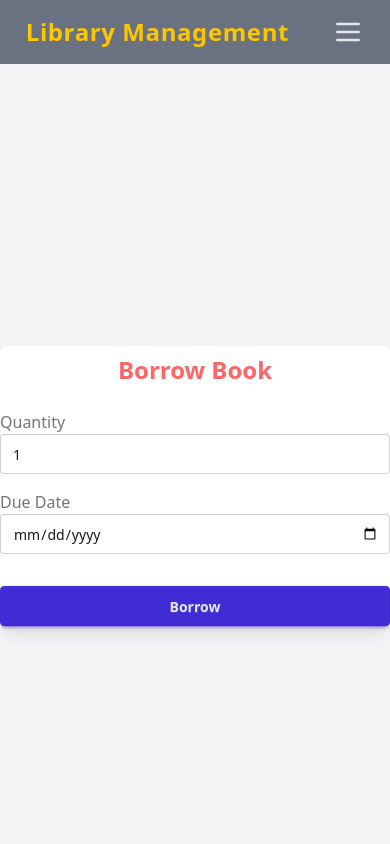
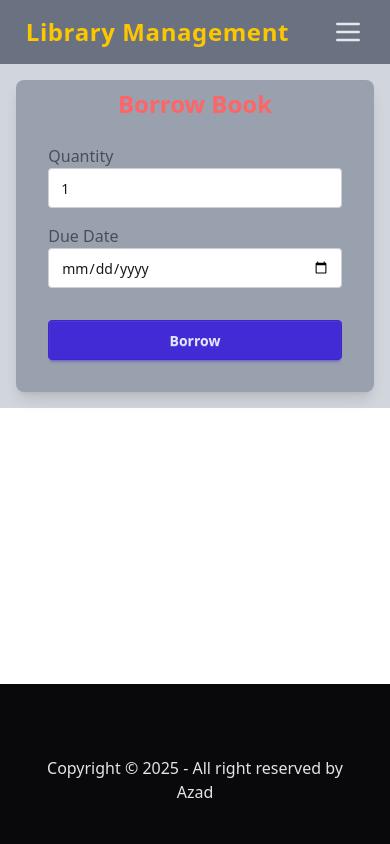
Before and after one commit to Md-Azad/library-management-frontend, a React (Vite) app: page /borrow/1 in a window 390 px wide. Shown: the top 844 px of the page. Built offline with nearby package versions, Linux system fonts and the light colour scheme.

Commit message:
added responsiveness on borrow book and details page

```diff
--- a/src/components/BorrowForm.tsx
+++ b/src/components/BorrowForm.tsx
@@ -29,8 +29,8 @@ const BorrowForm = () => {
   };
 
   return (
-    <div className="min-h-screen flex items-center justify-center bg-gray-100 ">
-      <div className="bg-white shadow-lg rounded-lg pt-2 w-full  ">
+    <div className="flex items-center justify-center bg-gray-300 pb-4 ">
+      <div className="bg-gray-400 shadow-lg rounded-lg mt-4 pt-2 mx-auto w-11/12 lg:w-1/2 p-8 ">
         <h2 className="text-2xl font-bold mb-6 text-center text-red-400">
           Borrow Book
         </h2>
--- a/src/components/Details.tsx
+++ b/src/components/Details.tsx
@@ -5,13 +5,13 @@ const Details = () => {
   const { id } = useParams<{ id: string }>();
 
   const { data, isLoading } = useGetBookQuery(id);
-  console.log(data.data);
+
   if (isLoading) {
     return <h1>Loading</h1>;
   }
-  const { title, author, genre, avilable, isbn, description } = data.data;
+  const { title, author, genre, avilable, description } = data.data;
   return (
-    <div className="card bg-gray-200 w-1/2 shadow-sm my-8 mx-auto">
+    <div className="card bg-gray-200 w-11/12 lg:w-1/2 shadow-sm my-8 mx-auto">
       <figure>
         <h1 className="text-7xl text-orange-400">{title}</h1>
       </figure>
```
Also changed, not shown: vercel.json (added).
